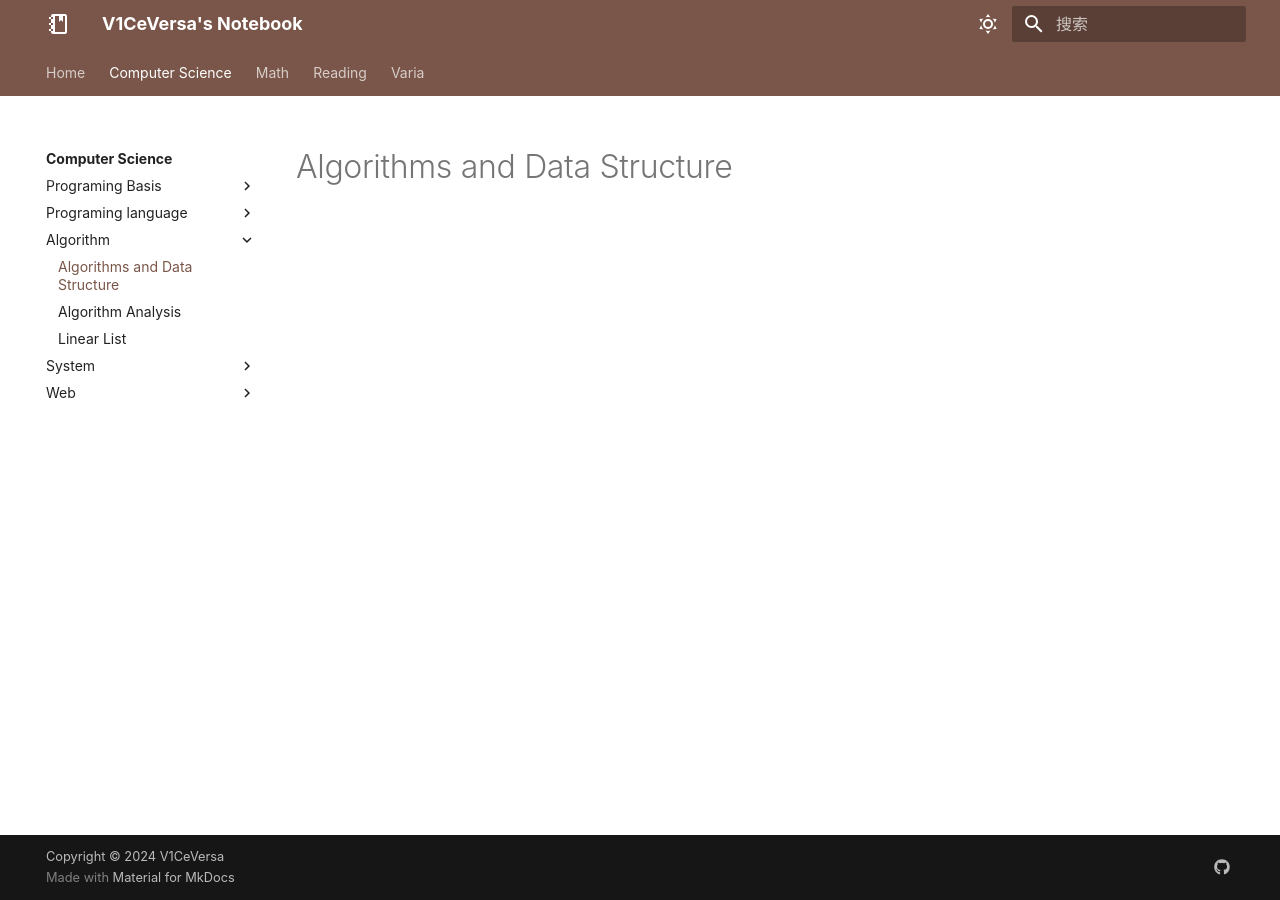
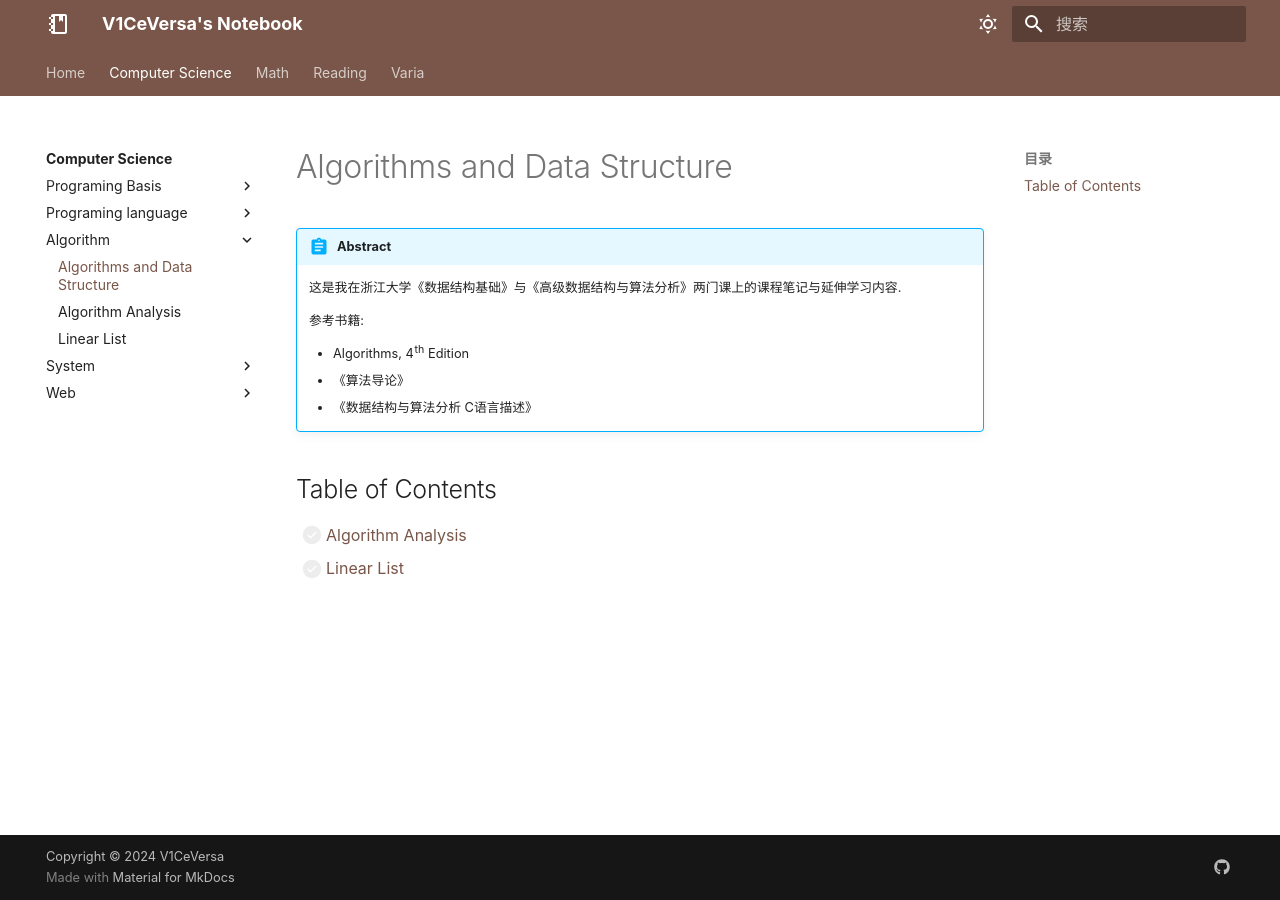
Before and after one commit to V1CeVersaa/V1CeVersaa.github.io, an MkDocs documentation site: the page built from docs/Computer Science/Algorithm/Algorithms and Data Structure.md, in a window 1280 px wide. Built offline with MkDocs 1.6.1 and Material for MkDocs 9.7.7, drawn with Linux system fonts in a browser that asks for light colours; nearby versions of some CDN libraries; some web fonts are replaced; comment, search, counter and statistics services are not loaded; a style sheet for code colours, icons or effects is not loaded.

Commit message:
update: 240319 ver1

```diff
--- a/docs/Computer Science/Algorithm/Algorithms and Data Structure.md
+++ b/docs/Computer Science/Algorithm/Algorithms and Data Structure.md
@@ -1 +1,15 @@
 # Algorithms and Data Structure
+
+!!! Abstract
+    这是我在浙江大学《数据结构基础》与《高级数据结构与算法分析》两门课上的课程笔记与延伸学习内容.
+
+    参考书籍:
+
+    - Algorithms, 4th Edition
+    - 《算法导论》
+    - 《数据结构与算法分析 C语言描述》
+
+## Table of Contents
+
+- [ ] [Algorithm Analysis](./01%20Algorithm%20Analysis.md)
+- [ ] [Linear List](./02%20Linear%20List.md)
```
